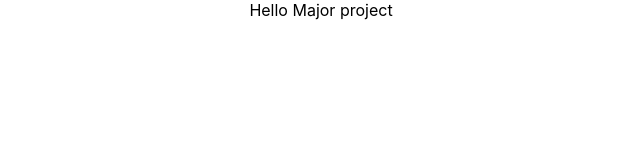
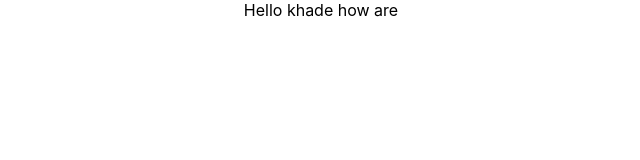
Before and after one commit to Farhan-Ahmed-1/Crossing-Borders, a React (Create React App) app: page / in a window 1280 px wide. Shown: the top 160 px of the page, without its empty margins (319-959 px from the left). Built offline with nearby package versions, Linux system fonts and the light colour scheme.

Commit message:
for khader

```diff
--- a/src/App.js
+++ b/src/App.js
@@ -4,7 +4,7 @@ import './App.css';
 function App() {
   return (
     <div className="App">
-      Hello Major project
+      Hello khade how are
     </div>
   );
 }
```
